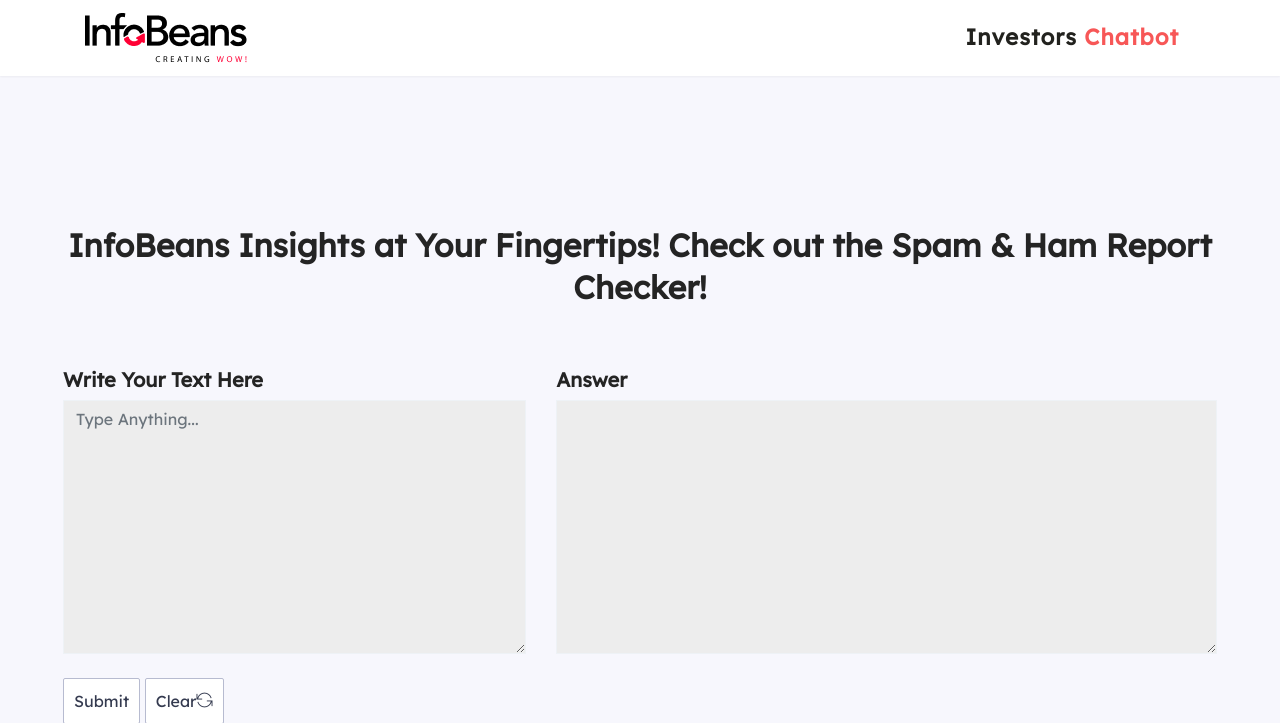
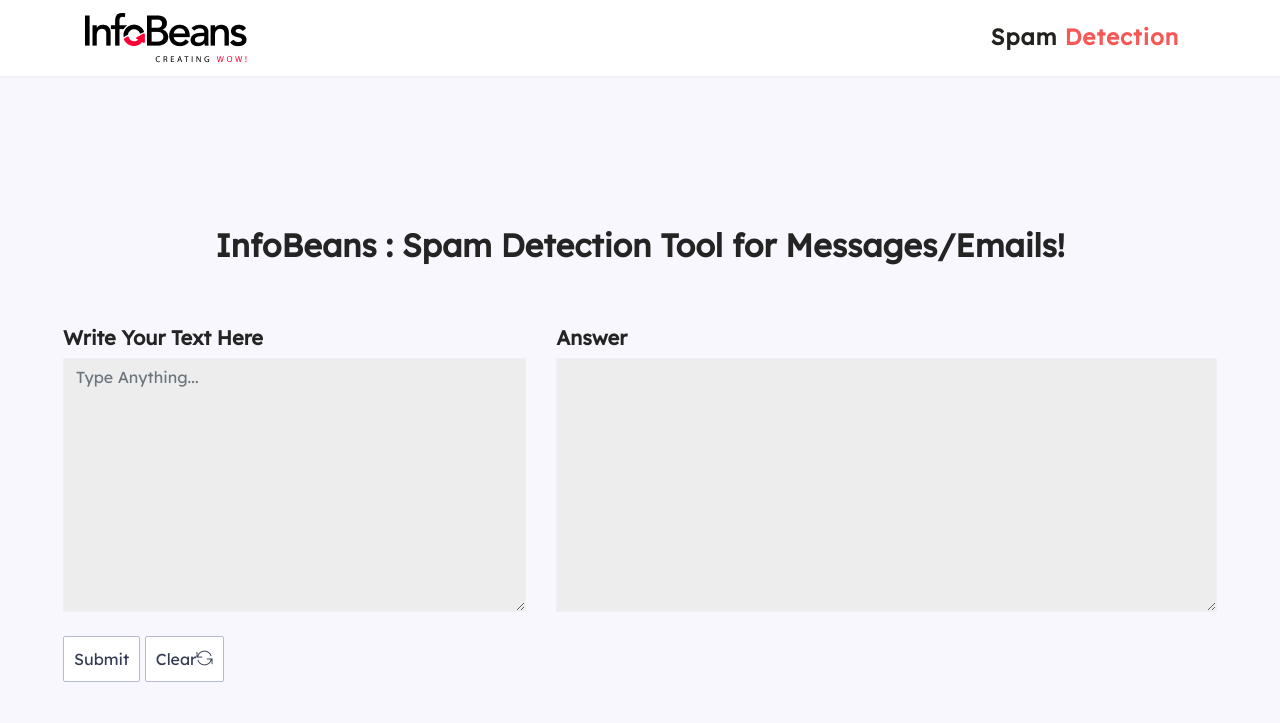
Before and after one commit to pragatinande-infobeans/flask_sms_manage, a Flask app: template templates/basic.html in a window 1280 px wide. Shown: the top 723 px of the page. After the commit the page ends 682 px from the top, so only its background shows below. Run offline with Flask 3, Linux system fonts and the light colour scheme; the template is opened without the code that fills it, so the values that code supplies are empty; parts of the project's set-up code (start-up, migrations or seed data) failed here and were passed over; some libraries are stand-ins or nearby versions; some web fonts are replaced.

Commit message:
Added basic

```diff
--- a/templates/basic.html
+++ b/templates/basic.html
@@ -41,7 +41,7 @@
             <!-- Investors<span> Chatbot</span> -->
             <img src="{{ url_for('static', filename='pictures/Logo.png') }}" alt="">
 		  </a>
-          <a class="navbar-brand" href="">Investors<span> Chatbot</span></a>
+          <a class="navbar-brand" href="">Spam <span> Detection</span></a>
 
 		  <button class="navbar-toggler collapsed" type="button" data-toggle="collapse" data-target="#navbarsExample09" aria-controls="navbarsExample09" aria-expanded="false" aria-label="Toggle navigation">
 			<span class="fa fa-bars"></span>
@@ -59,7 +59,7 @@
     <div class="container-fluid" >
         <div class="row p-5">
             <div class="col-lg-12 col-md-12 col-sm-12">
-                <h2 class="mb-4 heading-align">InfoBeans Insights at Your Fingertips! Check out the Spam & Ham Report Checker!
+                <h2 class="mb-4 heading-align">InfoBeans : Spam Detection Tool for  Messages/Emails!
 
                 </h2>
             </div>
```
